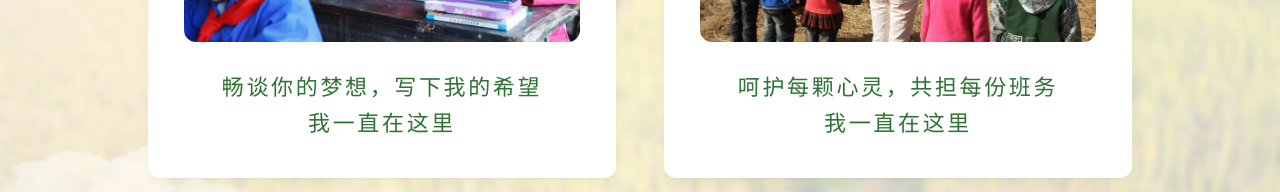
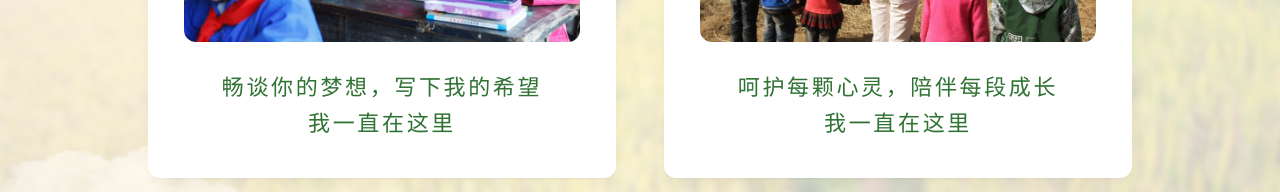
Before and after one commit to Fake-msn/vigilant-spoon, a React (Vite) app in the folder web-spa/: page /login in a window 1280 px wide. Shown: the part 529-721 px from the top of the page. Built offline with nearby package versions, Linux system fonts and the light colour scheme; no server answers; a web font is replaced by a local one.

Commit message:
chore(copy): update 我是老师 card slogan on login page

```diff
--- a/web-spa/src/pages/login/LoginPage.tsx
+++ b/web-spa/src/pages/login/LoginPage.tsx
@@ -19,7 +19,7 @@ const roles = [
     title: '我是老师',
     img: '/design/card-teacher.jpg',
     alt: '带孩子们远望群山的老师',
-    lines: ['呵护每颗心灵，共担每份班务', '我一直在这里'],
+    lines: ['呵护每颗心灵，陪伴每段成长', '我一直在这里'],
   },
 ]
 
```
